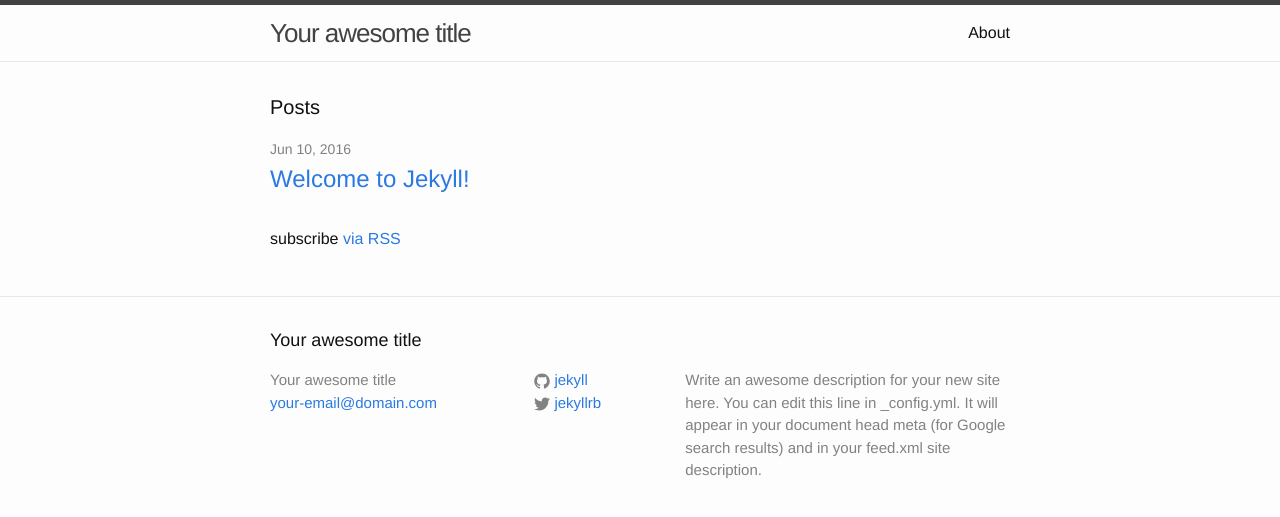
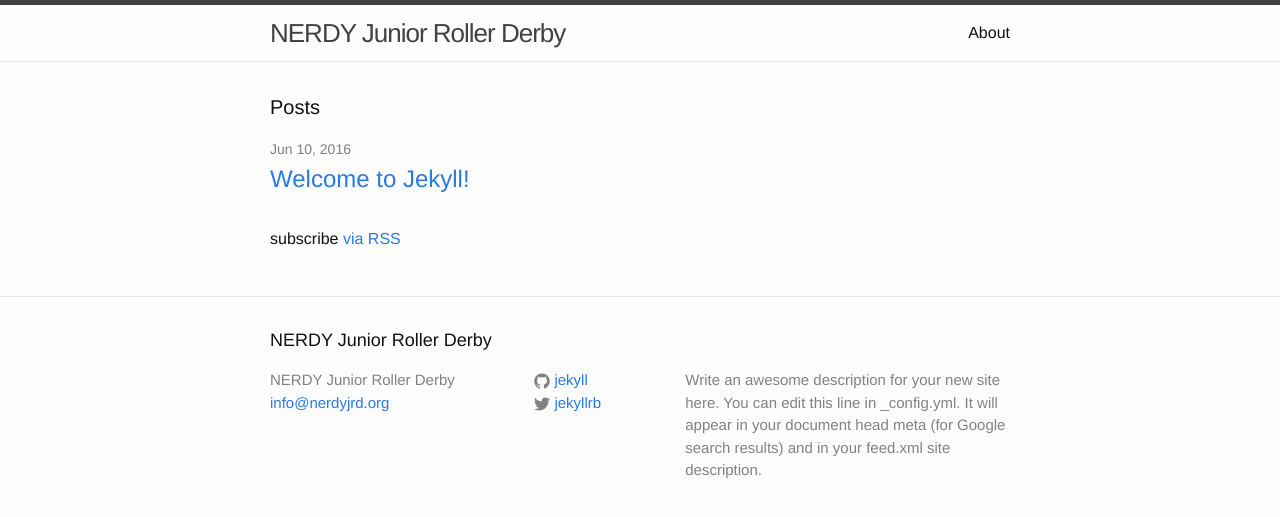
Before and after one commit to bdunnette/nerdy-jekyll, a Jekyll site: the page built from index.html, in a window 1280 px wide. Shown: the top 517 px of the page. Built offline with Jekyll 4.4.1, drawn with Linux system fonts in a browser that asks for light colours.

Commit message:
Update _config.yml

```diff
--- a/_config.yml
+++ b/_config.yml
@@ -6,8 +6,8 @@
 # 'jekyll serve'. If you change this file, please restart the server process.
 
 # Site settings
-title: Your awesome title
-email: your-email@domain.com
+title: NERDY Junior Roller Derby
+email: info@nerdyjrd.org
 description: > # this means to ignore newlines until "baseurl:"
   Write an awesome description for your new site here. You can edit this
   line in _config.yml. It will appear in your document head meta (for
```
